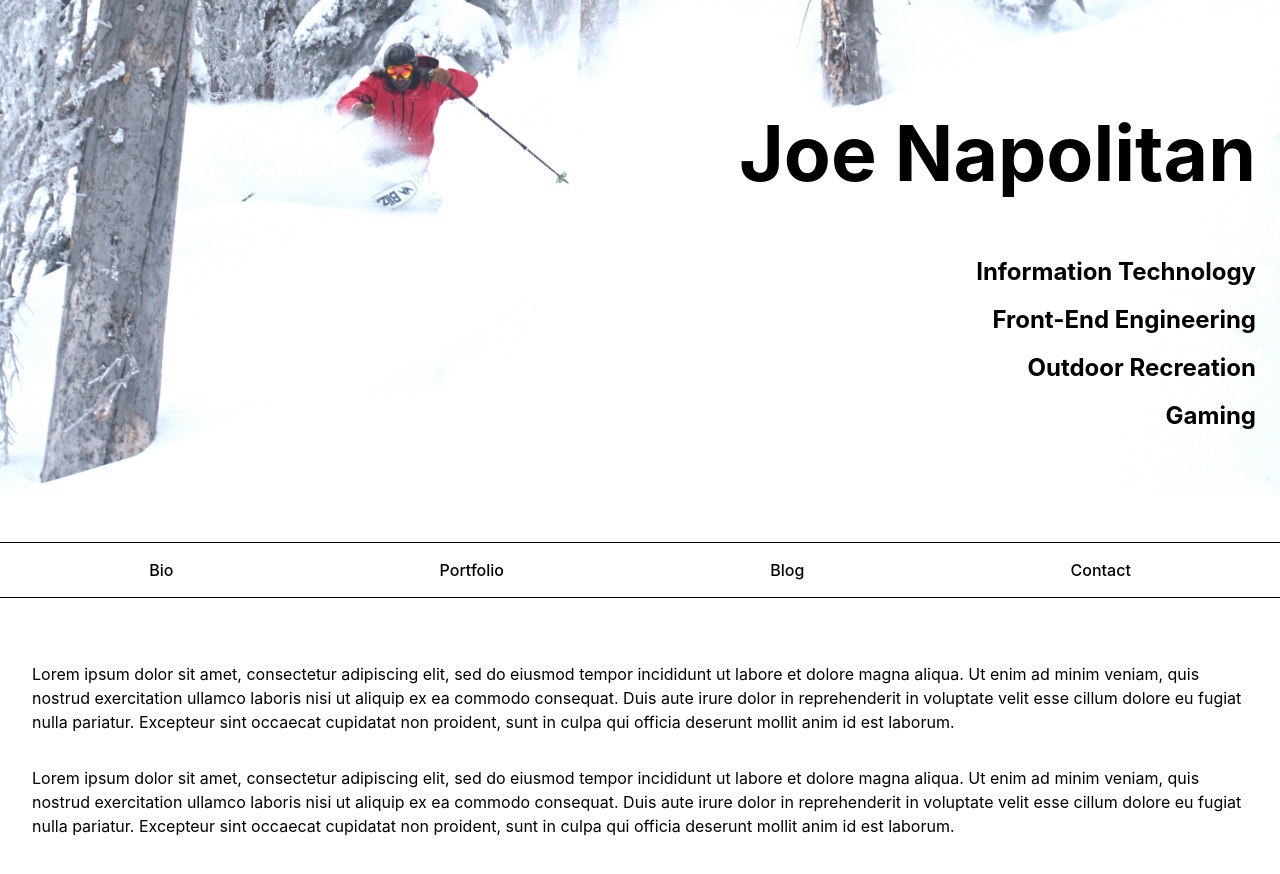
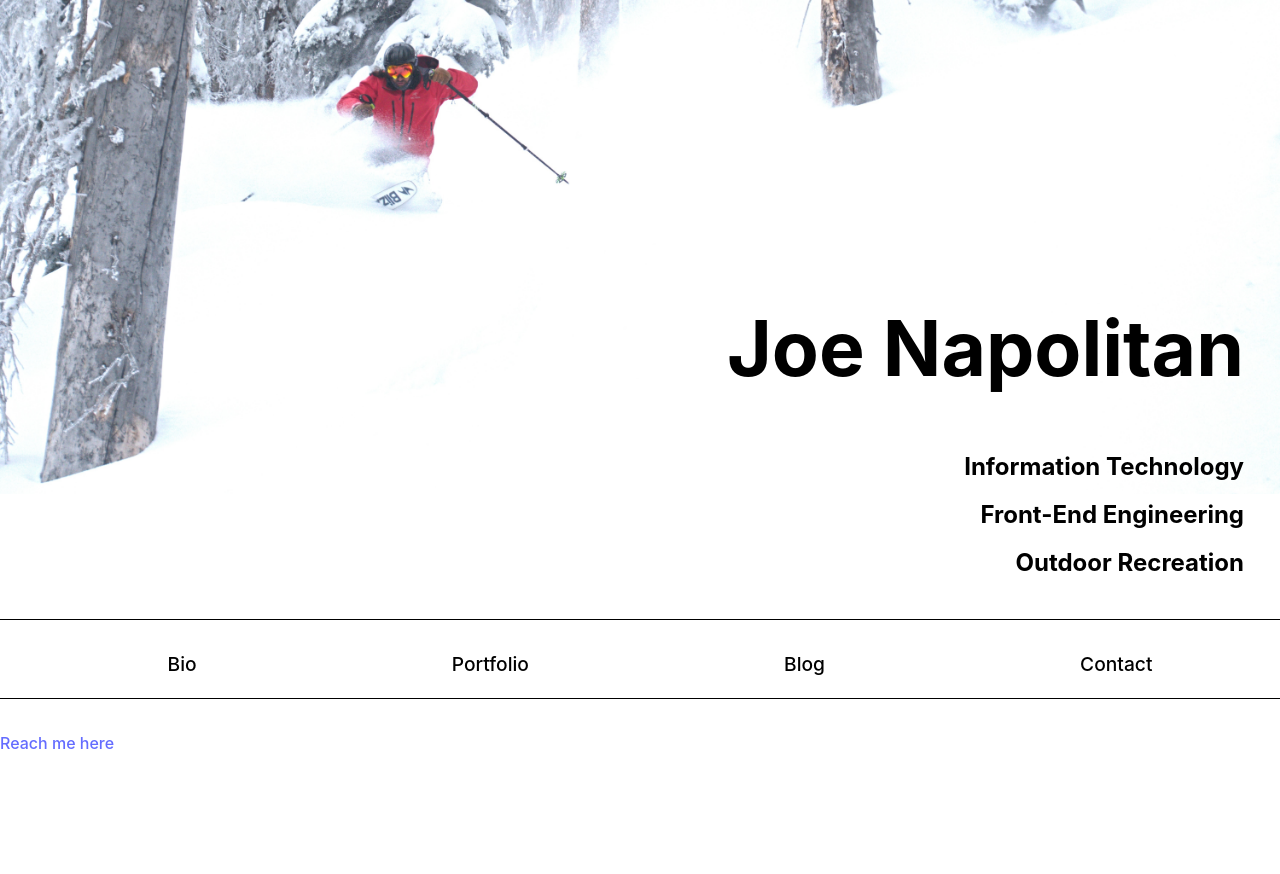
Before and after one commit to napolitanj/joetracks, a React (Vite) app: page /contact in a window 1280 px wide. Shown: the top 874 px of the page. Built offline with nearby package versions, Linux system fonts and the light colour scheme.

Commit message:
style edits for navbar and general formatting

```diff
--- a/src/App.tsx
+++ b/src/App.tsx
@@ -12,12 +12,14 @@ function App() {
     <Router>
       <BannerImage></BannerImage>
       <Navbar></Navbar>
+      <main className="route-content-wrapper">
         <Routes>
           <Route path="/" element={<Bio />} />
           <Route path="/portfolio" element={<Portfolio />} />
           <Route path="/blog" element={<Blog />} />
           <Route path="/contact" element={<Contact />} />
         </Routes>
+      </main>
     </Router>
   );
 }
--- a/src/components/BannerImage.tsx
+++ b/src/components/BannerImage.tsx
@@ -14,19 +14,21 @@ const BannerImage = () => {
   return (
     <>
       <div className="banner">
-        <div className="banner-container"></div>
-        <img src={headerPhoto} className="banner-image" alt="man skiing"></img>
+        <div className="banner-container">
+          <img
+            src={headerPhoto}
+            className="banner-image"
+            alt="man skiing"
+          ></img>
           <div
             className="banner-text"
             style={{ transform: `translateY(${offset}px)` }}
           >
             <h1>Joe Napolitan</h1>
             <div className="subheader">
-            <div>
               <p>Information Technology</p>
               <p>Front-End Engineering</p>
               <p>Outdoor Recreation</p>
-              <p>Gaming</p>
             </div>
           </div>
         </div>
--- a/src/components/pages/Contact.tsx
+++ b/src/components/pages/Contact.tsx
@@ -4,26 +4,7 @@ const Contact = () => {
   return (
     <>
       <div className="contact-container">
-        <div>
-          <p>
-            Lorem ipsum dolor sit amet, consectetur adipiscing elit, sed do
-            eiusmod tempor incididunt ut labore et dolore magna aliqua. Ut enim
-            ad minim veniam, quis nostrud exercitation ullamco laboris nisi ut
-            aliquip ex ea commodo consequat. Duis aute irure dolor in
-            reprehenderit in voluptate velit esse cillum dolore eu fugiat nulla
-            pariatur. Excepteur sint occaecat cupidatat non proident, sunt in
-            culpa qui officia deserunt mollit anim id est laborum.
-          </p>
-          <p>
-            Lorem ipsum dolor sit amet, consectetur adipiscing elit, sed do
-            eiusmod tempor incididunt ut labore et dolore magna aliqua. Ut enim
-            ad minim veniam, quis nostrud exercitation ullamco laboris nisi ut
-            aliquip ex ea commodo consequat. Duis aute irure dolor in
-            reprehenderit in voluptate velit esse cillum dolore eu fugiat nulla
-            pariatur. Excepteur sint occaecat cupidatat non proident, sunt in
-            culpa qui officia deserunt mollit anim id est laborum.
-          </p>
-        </div>
+        <a href="mailto:napolitanjoe@gmail.com">Reach me here</a>
       </div>
     </>
   );
--- a/src/styles/App.css
+++ b/src/styles/App.css
@@ -3,9 +3,18 @@ body {
   align-items: flex-start;
   flex-direction: column;
   background-color: white;
+  width: 100%;
+}
 
-  div {
-    display: flex;
-    flex-direction: column;
-  }
+body div {
+  display: flex;
+  width: 100%;
+  flex-direction: column;
 }
+
+.route-content-wrapper {
+  min-height: 100vh;
+  display: flex;
+  flex-direction: column;
+  justify-content: flex-start;
+}
--- a/src/styles/BannerImage.css
+++ b/src/styles/BannerImage.css
@@ -1,35 +1,25 @@
-@font-face {
-  font-family: "Proxima Nova";
-  src: url("/src/assets/fonts/ProximaNova-Regular.woff2") format("woff2"),
-    url("/src/assets/fonts/ProximaNova-Regular.woff") format("woff");
-  font-weight: normal;
-  font-style: normal;
-}
-
 .banner {
   display: flex;
   justify-content: center;
   align-items: flex-start;
+}
 
 .banner-container {
   position: relative;
   width: 100%;
-    overflow: hidden;
+  overflow: visible;
 }
 
 .banner-image {
-    position: relative;
+  position: absolute;
   inset: 0;
   width: 100%;
   background-size: cover;
   background-position: center;
-    margin-bottom: 2em;
 }
 
 .banner-text {
-    position: absolute;
-    bottom: 15em;
-    right: 1em;
+  position: relative;
   font-size: 1.5rem;
   line-height: 0em;
   font-weight: bold;
@@ -39,20 +29,33 @@
   transform: translateY(10px);
   animation: fadeInUp 2s ease-out forwards;
   animation-delay: 1s;
+  margin-top: 20vw;
+  padding-left: 0.5em;
+  right: 2em;
+}
 
-    .subheader {
+.banner-text h1 {
+  padding-left: 1em;
+}
+
+.banner-text .subheader {
   display: flex;
   justify-content: right;
-      gap: 1em;
+}
 
-      /* Unused mouse animation */
-      .mouse {
+.banner-text .subheader p {
+  white-space: nowrap;
+}
+
+.banner-text .subheader .mouse {
   width: 50px;
   height: 90px;
   border: 3px solid #333;
   border-radius: 60px;
   position: relative;
-        &::before {
+}
+
+.banner-text .subheader .mouse::before {
   content: "";
   width: 12px;
   height: 12px;
@@ -65,10 +68,6 @@
   opacity: 1;
   animation: wheel 2s infinite;
   -webkit-animation: wheel 2s infinite;
-        }
-      }
-    }
-  }
 }
 
 @keyframes wheel {
@@ -84,9 +83,22 @@
     top: 60px;
   }
 }
+
 @keyframes fadeInUp {
   to {
     opacity: 1;
     transform: translateY(0);
   }
 }
+
+@media (max-width: 605px) {
+  .banner-text {
+    margin-top: 1em;
+  }
+
+  .banner-text h1,
+  .banner-text p {
+    padding-left: 0.5em;
+    text-align: center;
+  }
+}
--- a/src/styles/Bio.css
+++ b/src/styles/Bio.css
@@ -1,7 +1,6 @@
 .bio-container {
   color: black;
   position: relative;
-  margin: 2em;
   display: flex;
   flex-direction: row;
   gap: 2em;
--- a/src/styles/Blog.css
+++ b/src/styles/Blog.css
@@ -1,7 +1,6 @@
 .blog-container {
   color: black;
   position: relative;
-  margin: 2em;
   display: flex;
   flex-direction: row;
   gap: 2em;
--- a/src/styles/Contact.css
+++ b/src/styles/Contact.css
@@ -1,7 +1,7 @@
 .contact-container {
   color: black;
   position: relative;
-  margin: 2em;
+
   display: flex;
   flex-direction: row;
   gap: 2em;
--- a/src/styles/Navbar.css
+++ b/src/styles/Navbar.css
@@ -1,11 +1,11 @@
 .Navbar {
-  margin-top: 1em;
-  margin-bottom: 1em;
+  margin-top: 2em;
+  margin-bottom: 2em;
   position: relative;
-  overflow: hidden;
+}
 
-  &::before,
-  &::after {
+.Navbar::before,
+.Navbar::after {
   content: "";
   position: absolute;
   left: 50%;
@@ -13,38 +13,45 @@
   height: 1px;
   background-color: black;
   transform: translateX(-50%);
-    animation: expandBorder 2.75s ease-out forwards;
+  animation: expandBorder 2s ease-out forwards;
   animation-delay: 1.75s;
 }
 
-  &::before {
+.Navbar::before {
   top: 0;
 }
 
-  &::after {
+.Navbar::after {
   bottom: 0;
 }
 
-  ul {
+.Navbar ul {
   display: flex;
   flex-direction: row;
   justify-content: space-around;
   list-style: none;
-    padding: 0;
-    margin: 1em;
+  height: 3em;
+}
 
-    li {
+.Navbar li {
   opacity: 0;
   transform: translateY(10px);
   animation: fadeInUp 1s ease-out forwards;
-      animation-delay: 4s;
+  animation-delay: 3.5s;
+}
 
-      a {
+.Navbar a {
+  font-size: 1.2em;
   color: black;
   text-decoration: none;
+  display: inline-block; /* Important for transform to behave as expected */
+  transition: transform 1s ease, color 0.5s ease;
+  padding: 0.75em;
 }
-    }
-  }
+
+.Navbar a:hover {
+  transform: scale(1.5); /* Subtle growth effect */
+  color: black;
 }
 
 @keyframes expandBorder {
--- a/src/styles/Portfolio.css
+++ b/src/styles/Portfolio.css
@@ -1,5 +1,4 @@
 .portfolio-container {
   color: black;
   position: relative;
-  margin: 2em;
 }
```
Lines whose indentation alone changed are shown as unchanged.
